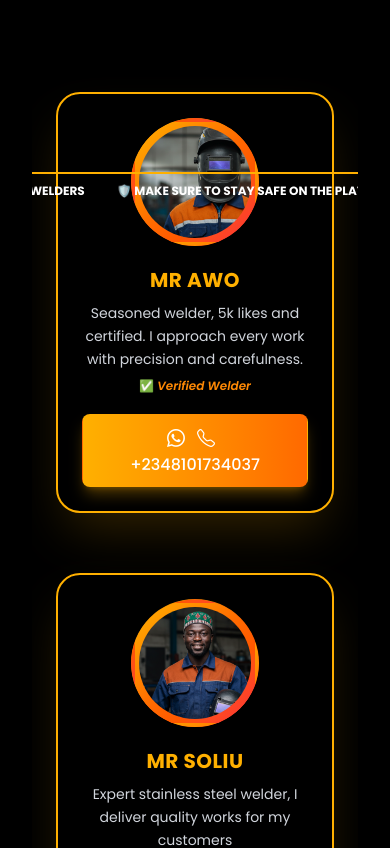
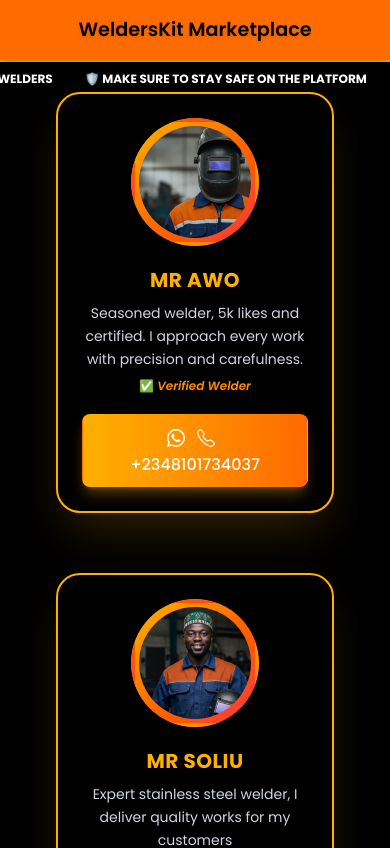
Before and after one commit to Ayotheg/welderskit-marketplace, a React (Vite) app: page / in a window 390 px wide. Shown: the top 848 px of the page. Built offline with nearby package versions, Linux system fonts and the light colour scheme; a web font is replaced by a local one.

Commit message:
Update navbar.jsx

```diff
--- a/src/navbar.jsx
+++ b/src/navbar.jsx
@@ -1,13 +1,17 @@
-                                                                                                                                                                                                                                                                                                                                                                                                                                                                                                                                                                                                                                                                                                                                                                                                                                                                                                                                                                                                                                                                                                                     import './navbar.css'
+import './navbar.css'
+
 function Navbar() {
   return (
-    <>
-      <div className="nav text-2xl text-black"></div>
-      <h2 className='text text-black text-2xl absolute'>WeldersKit Marketplace</h2>
+    <div className="navbar-wrapper">
+      {/* Orange Navbar Background */}
+      <div className="nav">
+        {/* WeldersKit Text */}
+        <h2 className='text text-black text-2xl'>WeldersKit Marketplace</h2>
+      </div>
 
-      {/* Scrolling Safety Warning */}
-      <div className="scrolling-container bg-[#ff6a0000] overflow-hidden z-999  relative bottom-347">
-        <div className="scrolling-text-animation text-white font-bold text-sm md:text-base whitespace-nowrap">
+      {/* Scrolling Safety Warning - Below the navbar */}
+      <div className="scrolling-container">
+        <div className="scrolling-text-animation">
           <span className="inline-block px-8">
             ⚠️ NEVER PAY IN ADVANCE TO WELDERS
           </span>
@@ -35,32 +39,7 @@ function Navbar() {
           </span>
         </div>
       </div>
-
-      <style>{`
-        .scrolling-container {
-          position: relative;
-          width: 100%;
-        }
-
-        .scrolling-text-animation {
-          display: inline-block;
-          animation: scroll-left 30s linear infinite;
-        }
-
-        @keyframes scroll-left {
-          0% {
-            transform: translateX(0);
-          }
-          100% {
-            transform: translateX(-50%);
-          }
-        }
-
-        .scrolling-container:hover .scrolling-text-animation {
-          animation-play-state: paused;
-        }
-      `}</style>
-    </>
+    </div>
   );
 }
 
```
